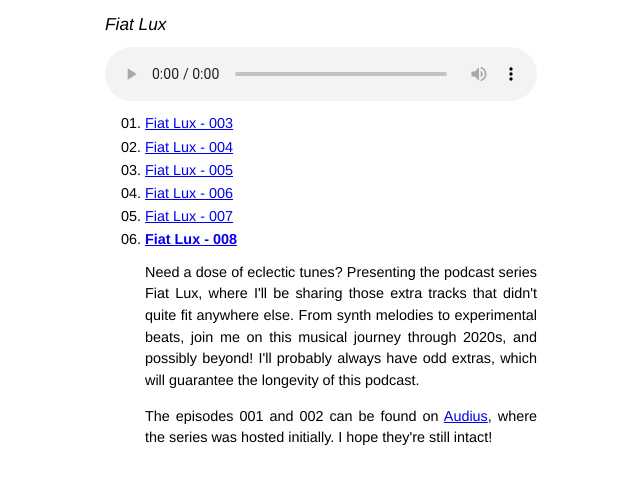
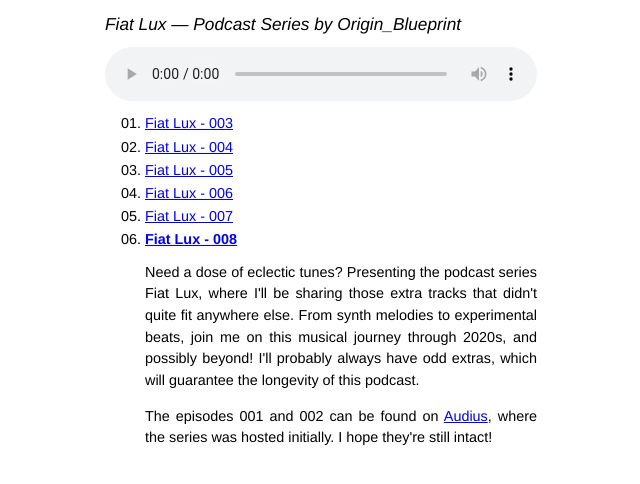
Before and after one commit to aurora-mm/FiatLux, a plain HTML site: page index.html in a window 1280 px wide. Shown: the whole page, without its empty margins (319-959 px from the left). Drawn offline with nearby package versions, Linux system fonts and the light colour scheme.

Commit message:
Add files via upload

```diff
--- a/index.html
+++ b/index.html
@@ -2,21 +2,21 @@
 <html>
 	<head>
 		<!-- Primary Meta Tags -->
-    <title>Fiat Lux — Podcast Series</title>
-    <meta name="title" content="Fiat Lux — Podcast Series" />
+    <title>Fiat Lux — Podcast Series by Origin_Blueprint</title>
+    <meta name="title" content="Fiat Lux — Podcast Series by Origin_Blueprint" />
     <meta name="description" content="A podcast series offering eclectic tunes that didn't quite fit anywhere else. Join us on a journey towards musical experimentalism!" />
 
     <!-- Open Graph / Facebook -->
     <meta property="og:type" content="website" />
     <meta property="og:url" content="https://aurora-mm.github.io/FiatLux/" />
-    <meta property="og:title" content="Fiat Lux — Podcast Series" />
+    <meta property="og:title" content="Fiat Lux — Podcast Series by Origin_Blueprint" />
     <meta property="og:description" content="A podcast series offering eclectic tunes that     didn't quite fit anywhere else. Join us on a journey towards musical experimentalism!" />
     <meta property="og:image" content="https://github.com/aurora-mm/FiatLux/blob/607cc396c4c180da9cd9ba1bb240bfa751fc7546/fiatlux-social.png?raw=true" />
 
     <!-- Twitter -->
     <meta property="twitter:card" content="summary_large_image" />
     <meta property="twitter:url" content="https://aurora-mm.github.io/FiatLux/" />
-    <meta property="twitter:title" content="Fiat Lux — Podcast Series" />
+    <meta property="twitter:title" content="Fiat Lux — Podcast Series by Origin_Blueprint" />
     <meta property="twitter:description" content="A podcast series offering eclectic tunes that didn't quite fit anywhere else. Join us on a journey towards musical experimentalism!" />
     <meta property="twitter:image" content="https://github.com/aurora-mm/FiatLux/blob/607cc396c4c180da9cd9ba1bb240bfa751fc7546/fiatlux-social.png?raw=true" />
 
@@ -68,7 +68,7 @@
 	</head>
 	<body>
 		<div id="wrapper">
-			<h1>Fiat Lux</h1>
+			<h1>Fiat Lux — Podcast Series by Origin_Blueprint</h1>
 
 
 		<audio id="player" preload="auto" tabindex="0" controls>
```
